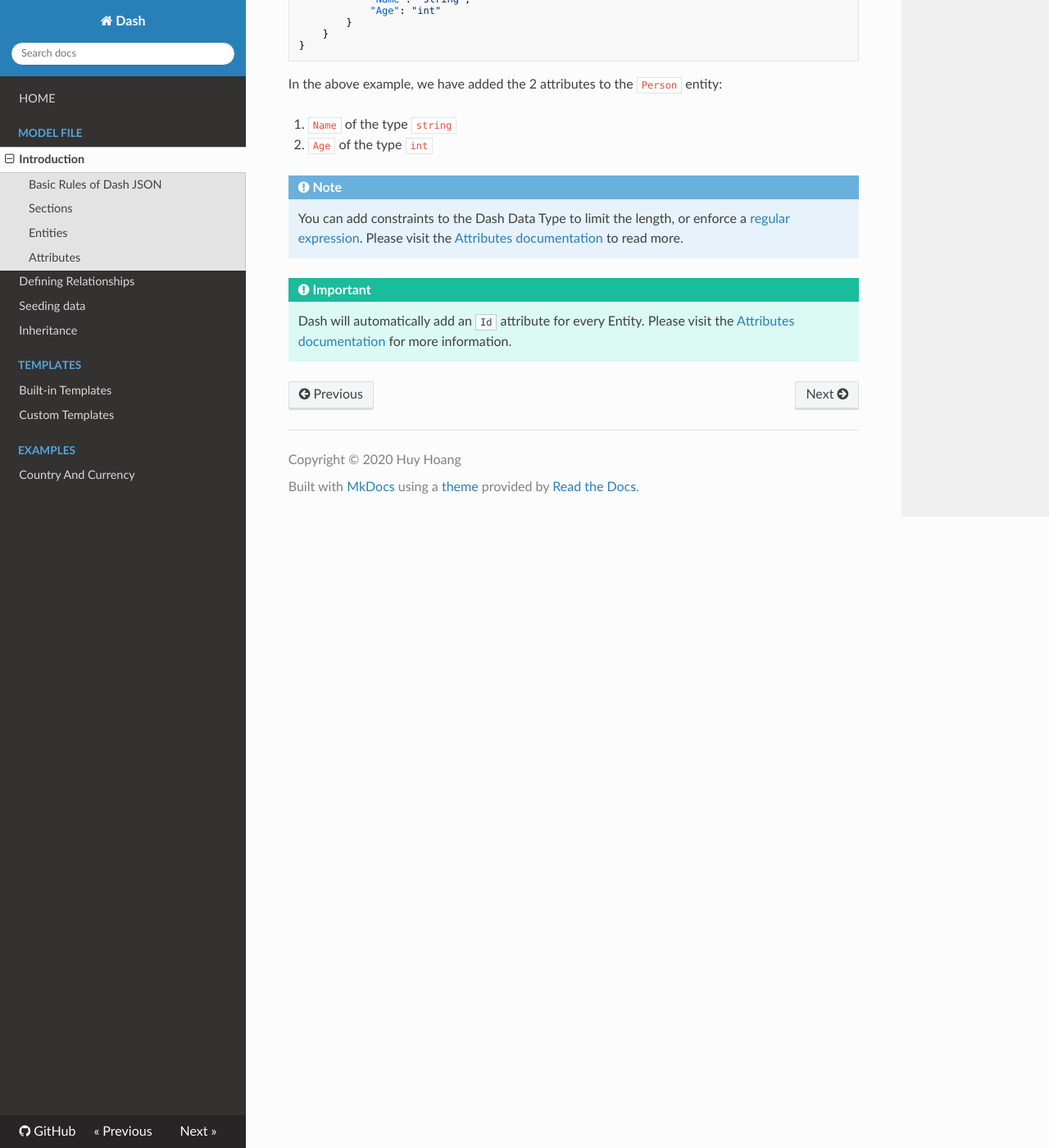
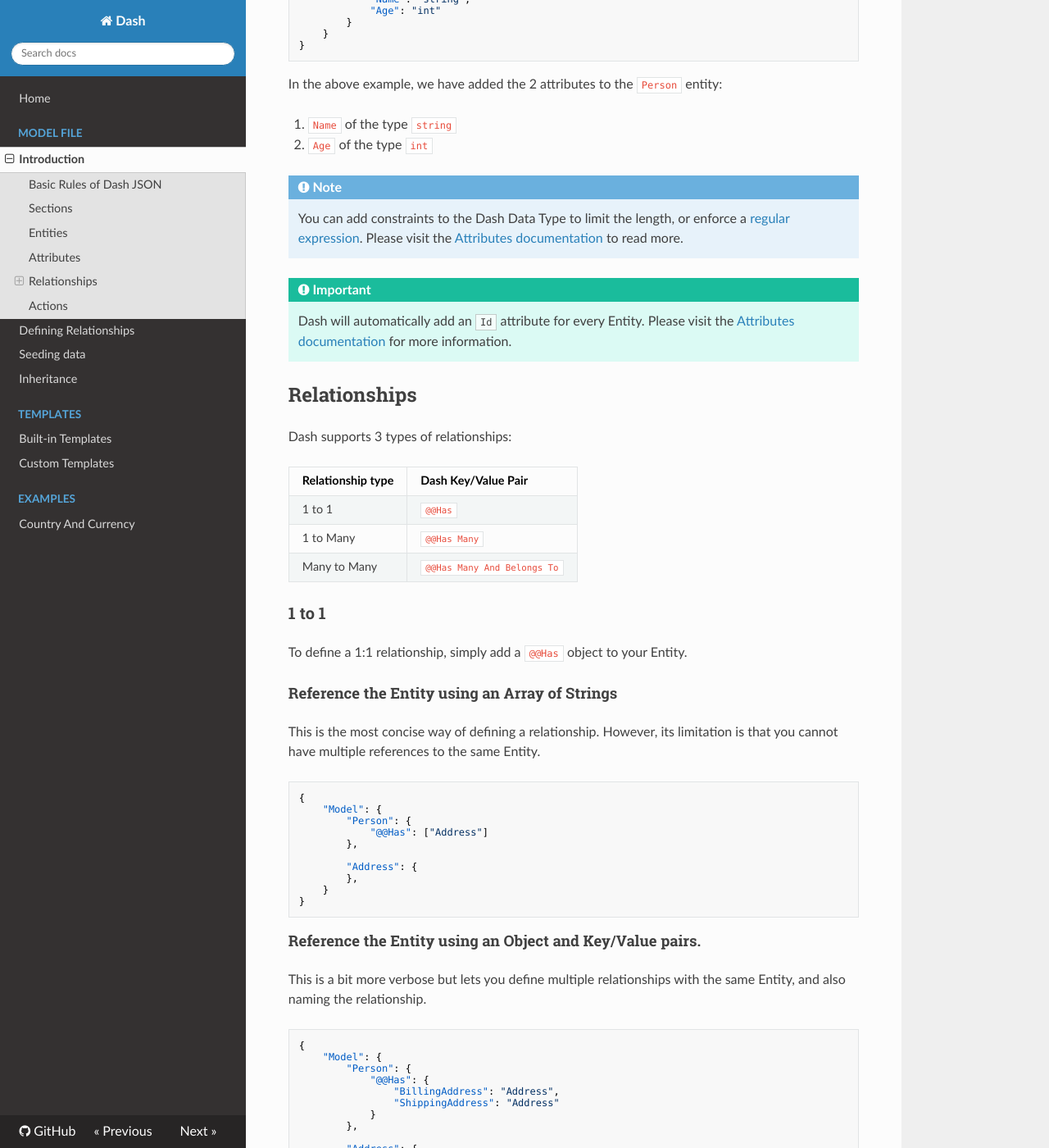
Before and after one commit to dotnet-dash/dash, an MkDocs documentation site: the page built from docs/model-file/introduction.md, in a window 1280 px wide and 1400 px high, scrolled down 1647 px. Shown: the whole window at 82% size. Built offline with MkDocs 1.6.1, drawn with Linux system fonts in a browser that asks for light colours; nearby versions of some CDN libraries; a script that is not in the unit is left out; some of the changed text lies outside the part shown.

Commit message:
Improved documentation

```diff
--- a/docs/model-file/introduction.md
+++ b/docs/model-file/introduction.md
@@ -80,3 +80,118 @@ In the above example, we have added the 2 attributes to the `Person` entity:
 
     Dash will automatically add an `Id` attribute for every Entity.
     Please visit the [Attributes documentation](attributes.md) for more information.
+
+## Relationships
+Dash supports 3 types of relationships:
+
+| Relationship type | Dash Key/Value Pair         |
+|-------------------|-----------------------------|
+| 1 to 1            | `@@Has`                     |
+| 1 to Many         | `@@Has Many`                |
+| Many to Many      | `@@Has Many And Belongs To` |
+
+### 1 to 1
+To define a 1:1 relationship, simply add a `@@Has` object to your Entity.
+
+#### Reference the Entity using an Array of Strings
+This is the most concise way of defining a relationship. However, its limitation is that you cannot have multiple references to the same Entity.
+~~~ JSON
+{
+    "Model": {
+        "Person": {
+            "@@Has": ["Address"]
+        },
+
+        "Address": {
+        },
+    }
+}
+~~~
+
+#### Reference the Entity using an Object and Key/Value pairs.
+This is a bit more verbose but lets you define multiple relationships with the same Entity, and also naming the relationship.
+~~~ JSON
+{
+    "Model": {
+        "Person": {
+            "@@Has": {
+                "BillingAddress": "Address",
+                "ShippingAddress": "Address"
+            }
+        },
+
+        "Address": {
+        }
+    }
+}
+~~~
+
+### 1 to Many
+To define a 1 to Many relationship, add a `@@Has Many` object to your Entity.
+
+#### Reference the Entity using an Array of Strings
+~~~ JSON
+{
+    "Model": {
+        "Person": {
+            "@@Has Many": ["Address"]
+        },
+
+        "Address": {
+        }
+    }
+}
+~~~
+
+#### Reference the Entity using an Object and Key/Value pairs.
+~~~ JSON
+{
+    "Model": {
+        "Person": {
+            "@@Has Many": {
+                "Address": "Address"
+            }
+        },
+
+        "Address": {
+        }
+    }
+}
+~~~
+
+### Many to Many
+To define a Many to Many relationship, add a `@@Has Many And Belongs To` object to your Entity.
+
+#### Reference the Entity using an Array of Strings
+~~~ JSON
+{
+    "Model": {
+        "Person": {
+            "@@Has Many And Belongs To": {
+                "Address": "Address"
+            }
+        },
+
+        "Address": {
+        }
+    }
+}
+~~~
+
+#### Reference the Entity using an Object and Key/Value pairs.
+~~~ JSON
+{
+    "Model": {
+        "Person": {
+            "@@Has Many And Belongs To": {
+                "Address": "Address"
+            }
+        },
+
+        "Address": {
+        }
+    }
+}
+~~~
+
+## Actions
--- a/mkdocs.yml
+++ b/mkdocs.yml
@@ -5,16 +5,16 @@ site_author: Huy Hoang
 repo_url: https://github.com/dotnet-dash/dash
 
 nav:
-    - HOME: index.md
-    - MODEL FILE:
+    - Home: index.md
+    - Model File:
         - Introduction: model-file/introduction.md
         - Defining Relationships: model-file/defining-relationships.md
         - Seeding data: model-file/seeding-data.md
         - Inheritance: model-file/inheritance.md
-    - TEMPLATES:
+    - Templates:
         - Built-in Templates: templates/built-in-templates.md
         - Custom Templates: templates/custom-templates.md
-    - EXAMPLES:
+    - Examples:
         - Country And Currency: examples/country-and-currency.md
 
 theme:
```
